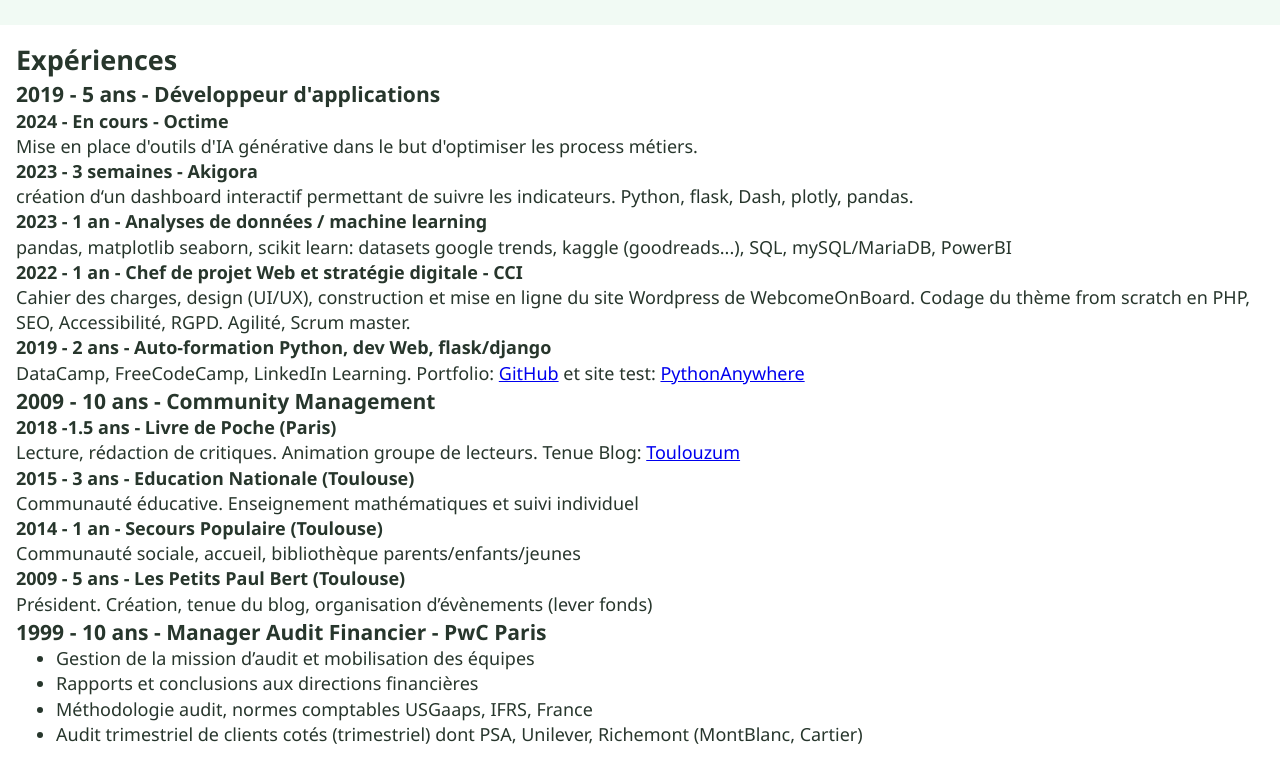
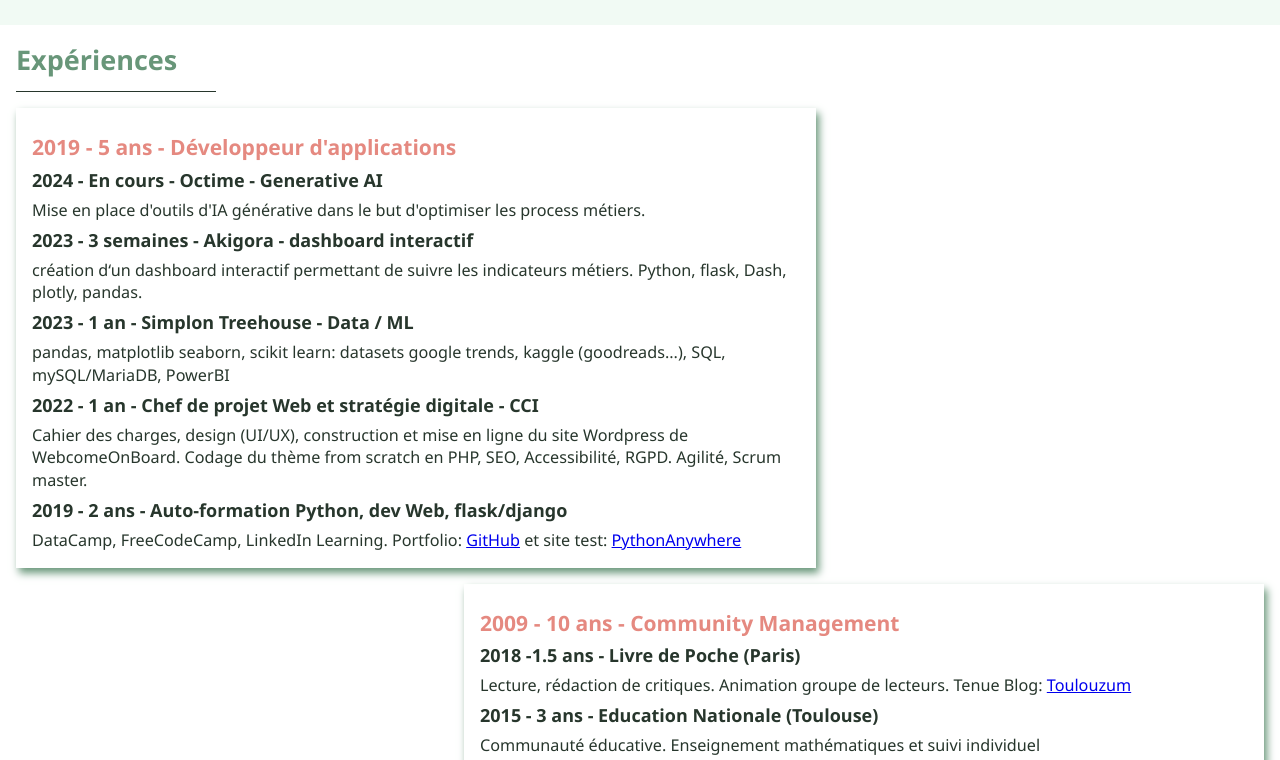
Before and after one commit to carozum/AI_dev, a plain HTML site: page index.html in a window 1280 px wide. Shown: the part 984-1744 px from the top of the page. Drawn offline with Linux system fonts and the light colour scheme.

Commit message:
styling experiences

```diff
--- a/index.html
+++ b/index.html
@@ -104,17 +104,17 @@
             <section class="experience phase1">
                 <h3 class="experience-titre">2019 - 5 ans - Développeur d'applications</h3>
                 <div class="experience-item">
-                    <h4 class="item-soustitre">2024 - En cours - Octime</h4>
+                    <h4 class="item-soustitre">2024 - En cours - Octime - Generative AI</h4>
                     <p class="item-content">Mise en place d'outils d'IA générative dans le but d'optimiser les process
                         métiers.</p>
                 </div>
                 <div class="experience-item">
-                    <h4 class="item-soustitre">2023 - 3 semaines - Akigora</h4>
+                    <h4 class="item-soustitre">2023 - 3 semaines - Akigora - dashboard interactif</h4>
                     <p class="item-content">création d‘un dashboard interactif permettant de suivre les
-                        indicateurs. Python, flask, Dash, plotly, pandas. </p>
+                        indicateurs métiers. Python, flask, Dash, plotly, pandas. </p>
                 </div>
                 <div class="experience-item">
-                    <h4 class="item-soustitre">2023 - 1 an - Analyses de données / machine learning</h4>
+                    <h4 class="item-soustitre">2023 - 1 an - Simplon Treehouse - Data / ML</h4>
                     <p class="item-content">pandas, matplotlib seaborn, scikit learn:
                         datasets google trends, kaggle (goodreads...), SQL, mySQL/MariaDB, PowerBI</p>
                 </div>
--- a/style.css
+++ b/style.css
@@ -154,7 +154,35 @@
 }
 
 /* __________________Experiences__________________ */
+.experience{
+    /* border: 1px solid var(--main-green); */
+    box-shadow:3px 5px 8px var(--main-green);
+    margin: 16px 0;
+    padding: 16px;
+    width: 80%;
+    max-width: 800px;
+}
+.experiences-titre, .formations-titre{
+    color: var(--main-green);
+    padding-bottom: 12px;
+    border-bottom: 1px solid var(--dark-green);
+    max-width: 200px;
+    margin-bottom: 16px;
+}
+.experience-titre{
+    color: var(--main-orange);
+    margin: 8px 0 4px 0;
+}
 
+.item-soustitre{
+    margin: 6px 0;
+}
+.item-content{
+    font-size: 0.9rem;
+}
+.phase2{
+    margin-left:auto;
+}
 
 /* ___________________Formations__________________ */
 .formations{
```
